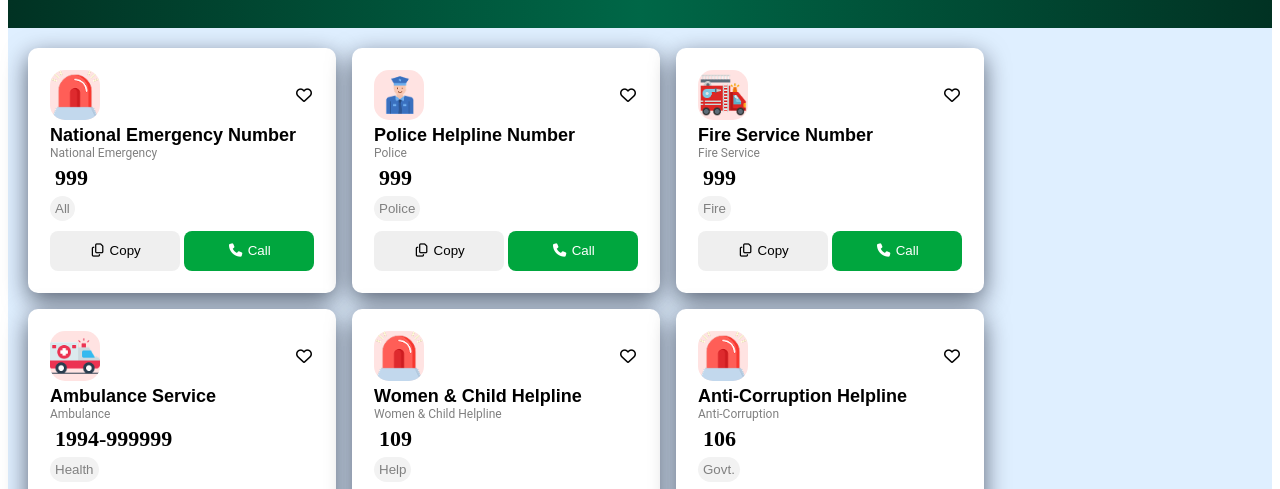
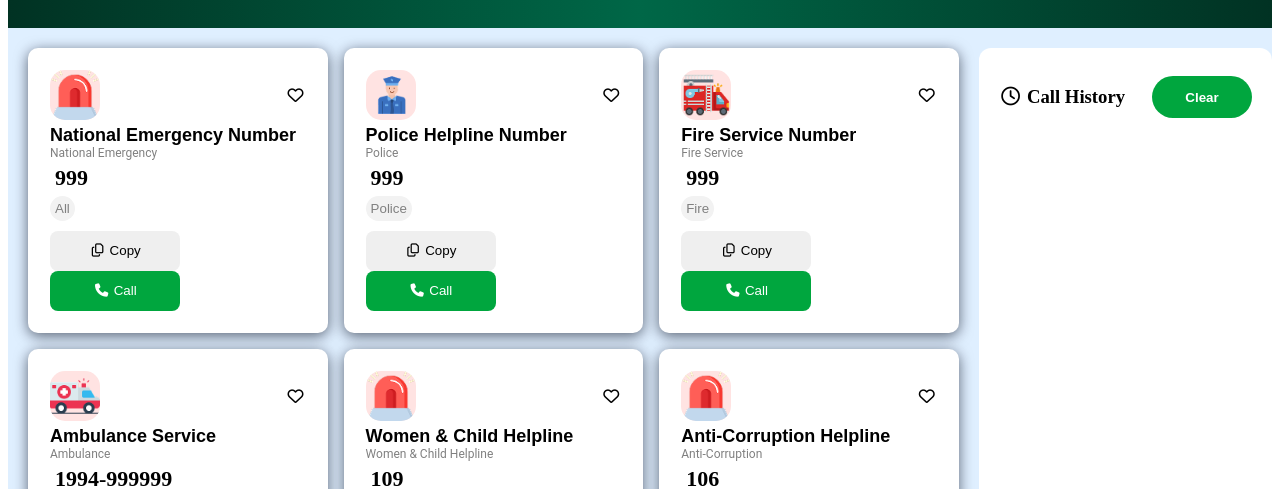
Before and after one commit to Shourav52/Emergency-Hotline, a plain HTML site: page index.html in a window 1280 px wide. Shown: the part 299-788 px from the top of the page. Drawn offline with Linux system fonts and the light colour scheme; a web font is replaced by a local one.

Commit message:
Add call history section with clear button and list container and some modify in card section

```diff
--- a/index.html
+++ b/index.html
@@ -147,7 +147,7 @@
            </div>
            <div class="cards-section">
                <div class="img-icon">
-                   <img class="card-img" src="assets/emergency.png" alt="">
+                   <img class="card-img" src="assets/brac.png" alt="">
                    <i class="fa-regular fa-heart"></i>
                </div>
                <h2 class="card-title">Brac Helpline</h2>
@@ -161,7 +161,7 @@
            </div>
            <div class="cards-section">
                <div class="img-icon">
-                   <img class="card-img" src="assets/emergency.png" alt="">
+                   <img class="card-img" src="assets/Bangladesh-Railway.png" alt="">
                    <i class="fa-regular fa-heart"></i>
                </div>
                <h2 class="card-title">Bangladesh Railway Helpline </h2>
@@ -174,6 +174,18 @@
              </div>
            </div>
         </section>
+        <section class="right-column">
+            <div class="history-card">
+
+          <div class="history-header">
+            <h3> <i class="fa-regular fa-clock"></i> Call History</h3>
+            <button id="clear-history" class="clear-btn">Clear</button>
+          </div>
+
+          <ul id="history-list" class="history-list"> </ul>
+        </div>
+
+        </section>
    </main>
 
 
--- a/styles.css
+++ b/styles.css
@@ -113,7 +113,7 @@
   padding: 22px;
   background-color: white;
   border-radius: 10px;
-  box-shadow: 0 8px 24px rgba(2, 6, 23, 0.6);
+  box-shadow: 0 3px 14px rgba(2, 6, 23, 0.6);
 }
 .main-section{
   padding:  20px;
@@ -170,6 +170,12 @@
   display: flex;
   flex-direction: column;
   gap: 16px;
+  width: 260px;
+  background-color: white;
+  padding: 20px;
+  margin-top: 20px;
+  border-radius: 12px;
+  margin-bottom: 20px;
 }
 .history-header {
   display: flex;
@@ -193,3 +199,15 @@
 .main-container{
   display: flex;
 }
+.clear-btn{
+  background-color: #00A63E;
+    border-radius: 50px;
+    width: 100px;
+    height: 42px;
+    gap: 6px;
+    font-weight: bold;
+    color:white;
+    border: none;
+    cursor: pointer;
+
+}
```
